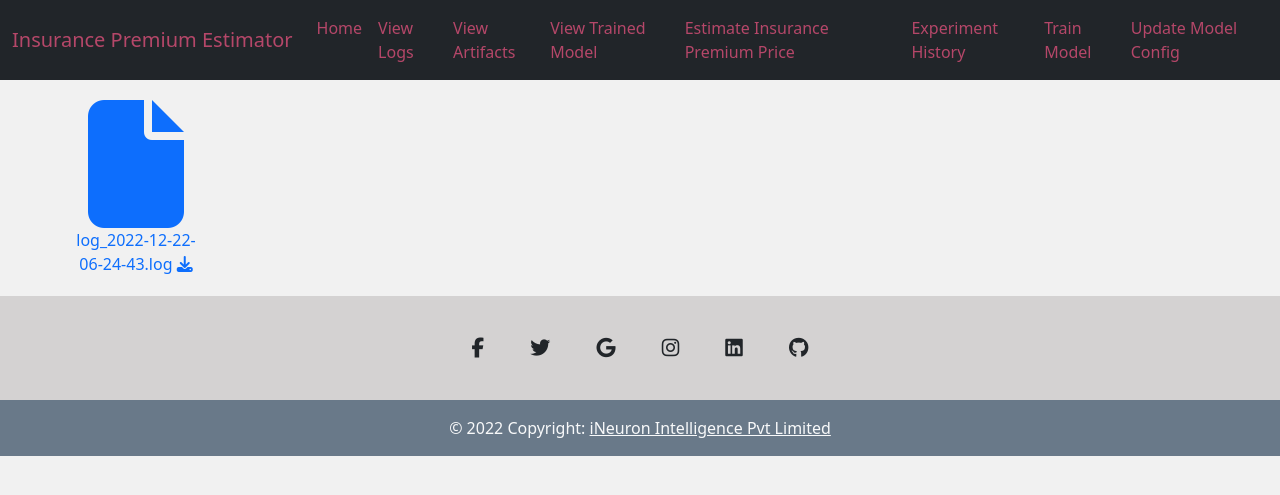
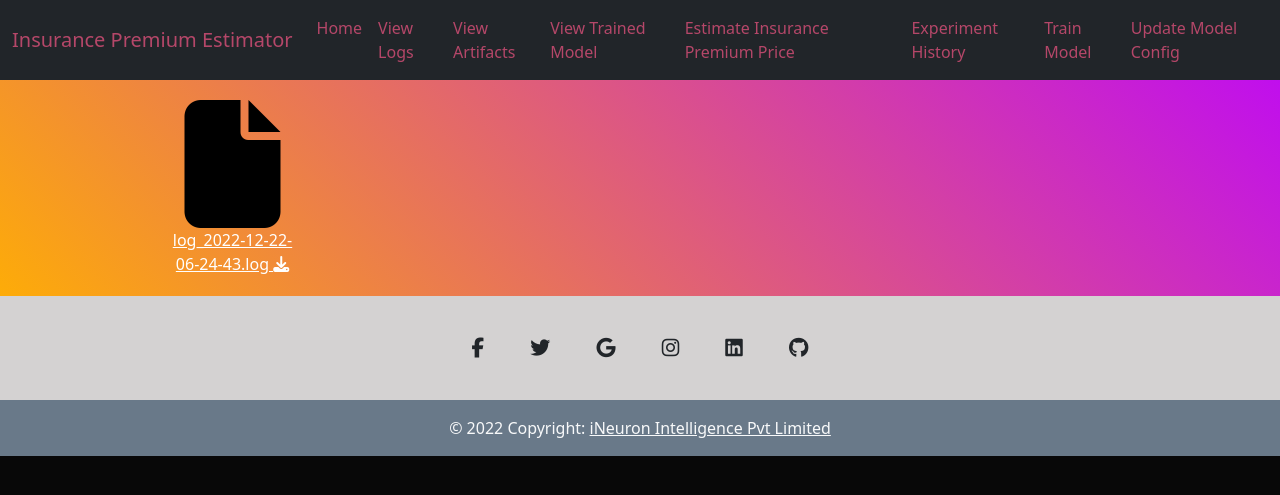
Before and after one commit to iamaakashpal/Insurance-Premium-Prediction, a Flask app: page /logs in a window 1280 px wide. Shown: the top 495 px of the page. Run offline with Flask 2, Linux system fonts and the light colour scheme; some libraries are stand-ins or nearby versions.

Commit message:
File Updated

```diff
--- a/templates/files.html
+++ b/templates/files.html
@@ -21,9 +21,9 @@
 <div class="row">
     {% for href,label in result["files"].items() %}
     <div class="col-md-2 text-center">
-        <a href="/artifact/{{href}}" style="text-decoration: none;">
+        <a href="/artifact/{{href}}" style="color: white;">
 
-            <i class="fa {% if '.' in label %} fa-file {% else %} fa-folder {% endif %} fa-8x" aria-hidden="true"></i> <br>{{ label }}
+            <i class="fa {% if '.' in label %} fa-file {% else %} fa-folder {% endif %} fa-8x" aria-hidden="true" style="color: black;"></i> <br>{{ label }}
             {% if '.' in label %}
         <i class="fa fa-download" aria-hidden="true"></i>
         {% endif %}
--- a/templates/header.html
+++ b/templates/header.html
@@ -40,7 +40,7 @@ table-layout: fixed;
 }
 
 </style>
-<body style="background-color: #f1f1f1;">
+<body style="background-color: #080808;">
 
 
 
@@ -93,7 +93,7 @@ table-layout: fixed;
 
 
 
-    <div class="row" style="margin-left: 5%;margin-right:5%;">
+    <div class="row" style="justify-content: center;background:linear-gradient(45deg,#fead06,#c00def)">
 <!--
         <div class="col-md-2 col-sm-12 col-lg-2">
             <ul class=" list-group ">
--- a/templates/log_files.html
+++ b/templates/log_files.html
@@ -25,9 +25,9 @@
 <div class="row">
     {% for href,label in result["files"].items() %}
     <div class="col-md-2 text-center">
-        <a href="/logs/{{href}}" style="text-decoration: none;">
+        <a href="/logs/{{href}}" style="color: white;">
 
-            <i class="fa {% if '.' in label %} fa-file {% else %} fa-folder {% endif %} fa-8x" aria-hidden="true"></i> <br>{{ label }}
+            <i class="fa {% if '.' in label %} fa-file {% else %} fa-folder {% endif %} fa-8x" aria-hidden="true" style="color: black;"></i> <br>{{ label }}
             {% if '.' in label %}
         <i class="fa fa-download" aria-hidden="true"></i>
         {% endif %}
--- a/templates/saved_models_files.html
+++ b/templates/saved_models_files.html
@@ -22,9 +22,9 @@
     <div class="row">
         {% for href,label in result["files"].items() %}
         <div class="col-md-2 text-center">
-            <a href="/saved_models/{{href}}" style="text-decoration: none;">
+            <a href="/saved_models/{{href}}" style="color: white;">
 
-                <i class="fa {% if '.' in label %} fa-file {% else %} fa-folder {% endif %} fa-8x" aria-hidden="true"></i> <br>{{ label }}
+                <i class="fa {% if '.' in label %} fa-file {% else %} fa-folder {% endif %} fa-8x" aria-hidden="true" style="color: black;"></i> <br>{{ label }}
                 {% if '.' in label %}
             <i class="fa fa-download" aria-hidden="true"></i>
             {% endif %}
```
